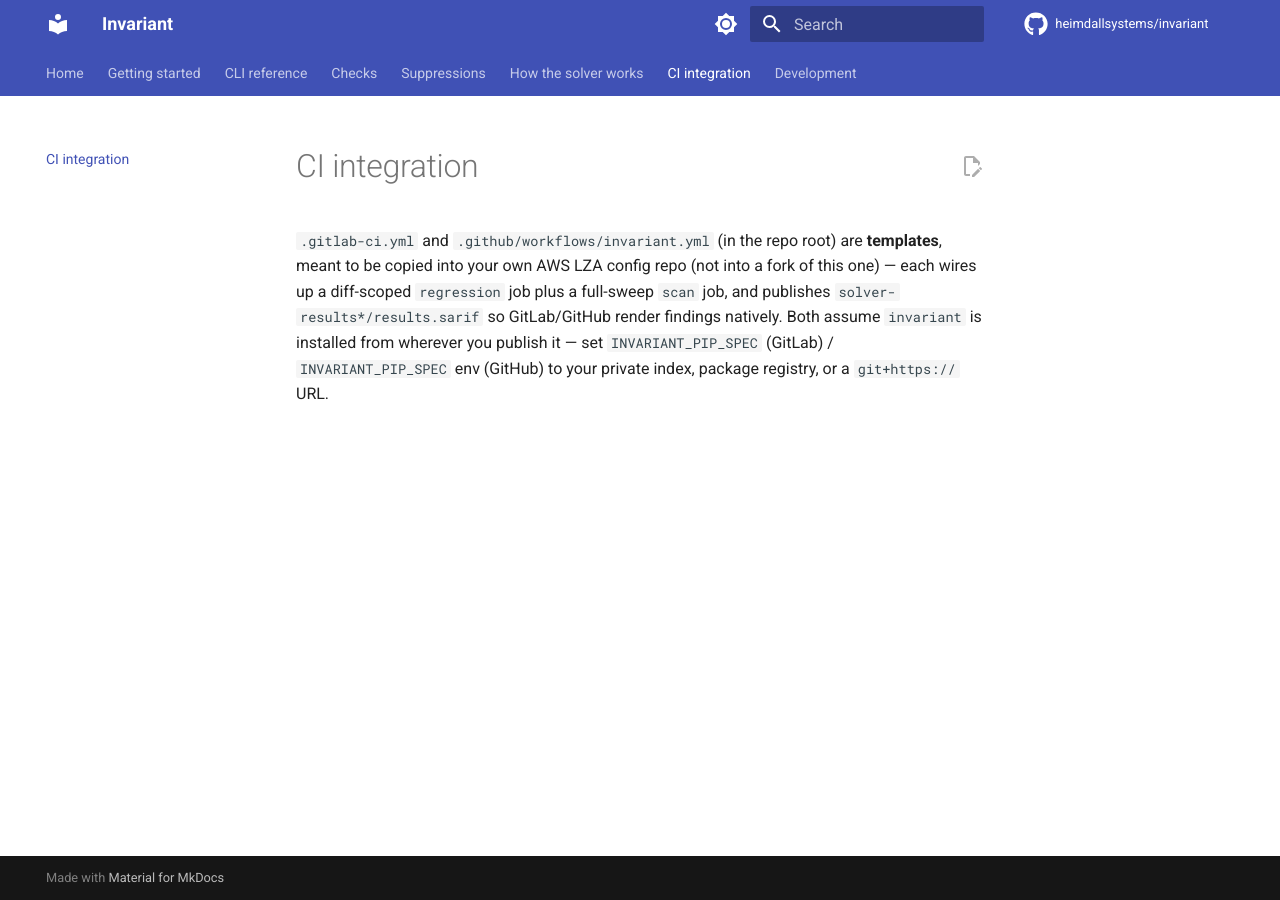
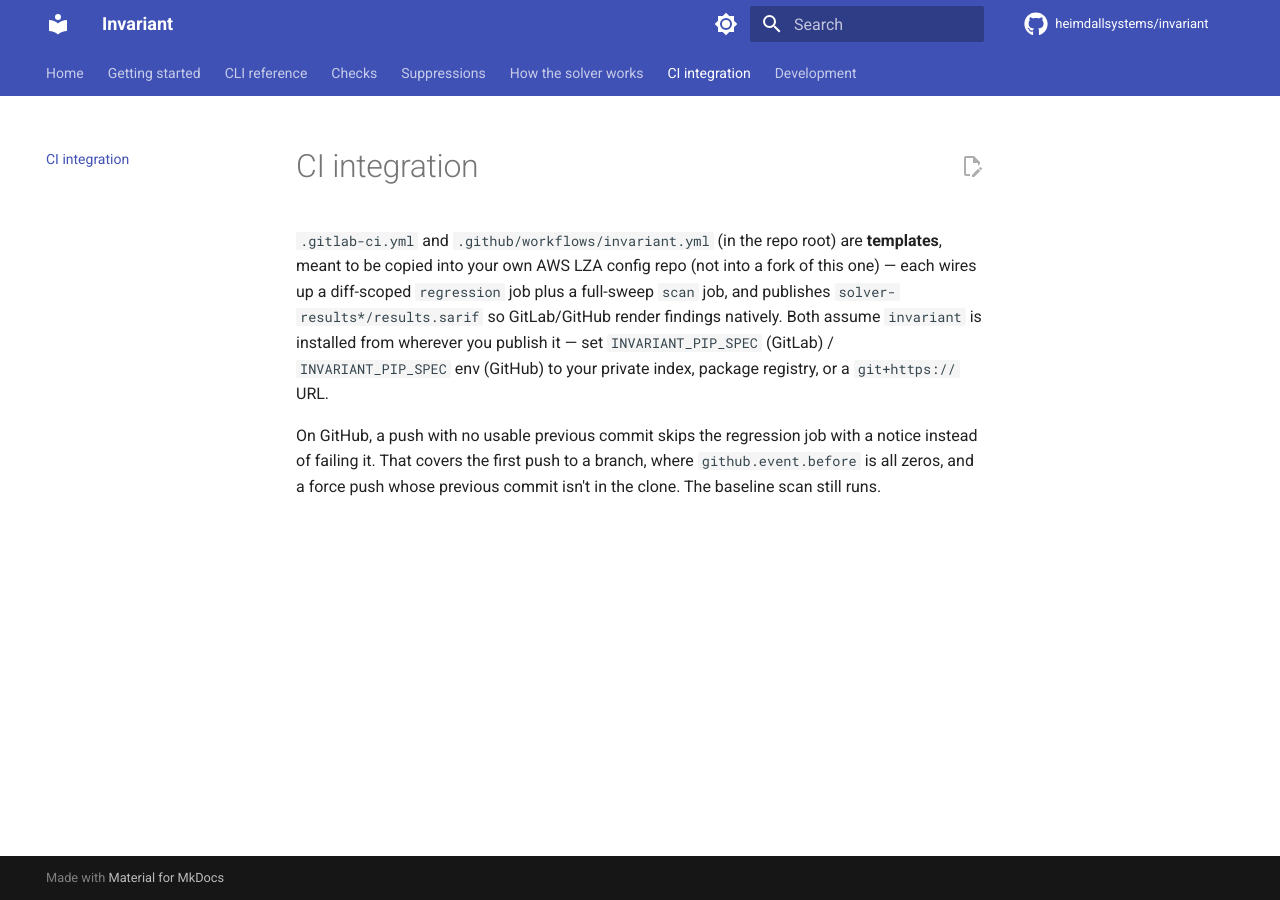
Before and after one commit to heimdallsystems/invariant, an MkDocs documentation site: the page built from docs/ci-integration.md, in a window 1280 px wide. Built offline with MkDocs 1.6.1 and Material for MkDocs 9.7.7, drawn with Linux system fonts in a browser that asks for light colours; comment, search, counter and statistics services are not loaded.

Commit message:
Skip the GitHub regression job when a push has no previous commit
On a branch's first push github.event.before is all zeros, so
build_manifest's git diff failed and the job went red. The manifest step
now checks the base resolves to a commit in the clone; if not (all
zeros, empty, or a force-pushed commit that isn't fetched) it writes
skip=true with a notice, and the regression, SARIF upload and artifact
steps don't run. github.event.before is passed through an environment
variable rather than interpolated into the script.

Co-Authored-By: Claude Opus 5.5 <noreply@anthropic.com>

```diff
--- a/docs/ci-integration.md
+++ b/docs/ci-integration.md
@@ -8,3 +8,8 @@ GitLab/GitHub render findings natively. Both assume `invariant` is installed
 from wherever you publish it — set `INVARIANT_PIP_SPEC` (GitLab) /
 `INVARIANT_PIP_SPEC` env (GitHub) to your private index, package registry,
 or a `git+https://` URL.
+
+On GitHub, a push with no usable previous commit skips the regression job
+with a notice instead of failing it. That covers the first push to a branch,
+where `github.event.before` is all zeros, and a force push whose previous
+commit isn't in the clone. The baseline scan still runs.
```
Also changed, not shown: 1 other file.
